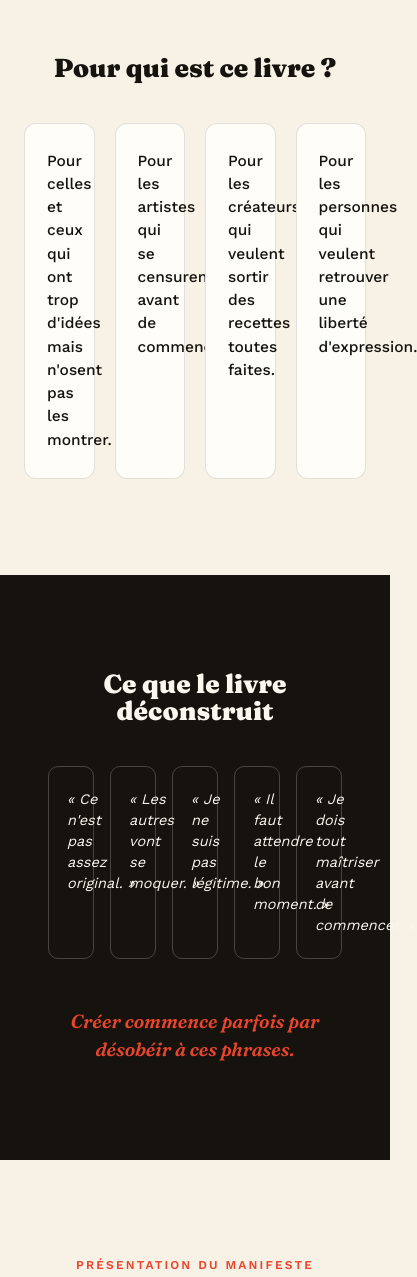
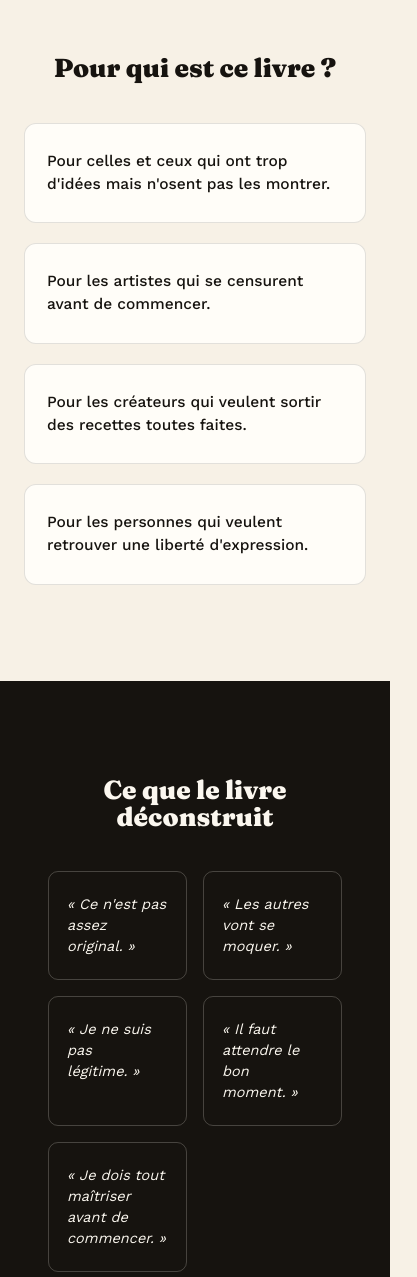
Before and after one commit to cyrilone2021-max/kolaidees-site, a website built with Vite: page projets/oser-la-demence-artistique/index.html in a window 390 px wide. Shown: the part 1680-2957 px from the top of the page, 417 px wide, since content can reach past the window. Built offline with nearby package versions, Linux system fonts and the light colour scheme; no server answers.

Commit message:
fix(css): let mobile media queries apply to the book page grids

```diff
--- a/projets/oser-la-demence-artistique/index.html
+++ b/projets/oser-la-demence-artistique/index.html
@@ -75,7 +75,7 @@
     <!-- POUR QUI -->
     <section class="container" style="padding: 0 24px 96px;">
       <h2 style="font-size: clamp(26px, 3.4vw, 38px); font-weight: 900; text-align: center; margin-bottom: 40px;">Pour qui est ce livre&nbsp;?</h2>
-      <div class="grid-4" style="display: grid; grid-template-columns: repeat(4, minmax(0,1fr)); gap: 20px;">
+      <div class="grid-4" style="display: grid; gap: 20px;">
         <div class="card" style="padding: 26px 22px;"><p style="margin: 0; font-size: 15.5px; line-height: 1.5; font-weight: 500;">Pour celles et ceux qui ont trop d'idées mais n'osent pas les montrer.</p></div>
         <div class="card" style="padding: 26px 22px;"><p style="margin: 0; font-size: 15.5px; line-height: 1.5; font-weight: 500;">Pour les artistes qui se censurent avant de commencer.</p></div>
         <div class="card" style="padding: 26px 22px;"><p style="margin: 0; font-size: 15.5px; line-height: 1.5; font-weight: 500;">Pour les créateurs qui veulent sortir des recettes toutes faites.</p></div>
@@ -87,7 +87,7 @@
     <section style="background: var(--ink); padding: 96px 24px;">
       <div class="container">
         <h2 style="font-size: clamp(26px, 3.4vw, 38px); font-weight: 900; text-align: center; color: var(--cream); margin-bottom: 40px;">Ce que le livre déconstruit</h2>
-        <div class="grid-5" style="display: grid; grid-template-columns: repeat(5, minmax(0,1fr)); gap: 16px;">
+        <div class="grid-5" style="display: grid; gap: 16px;">
           <div style="padding: 22px 18px; border-radius: 10px; border: 1px solid rgba(247,241,230,0.22);"><p style="margin: 0; color: var(--cream); font-style: italic; font-size: 14.5px; line-height: 1.45;">&laquo;&nbsp;Ce n'est pas assez original.&nbsp;&raquo;</p></div>
           <div style="padding: 22px 18px; border-radius: 10px; border: 1px solid rgba(247,241,230,0.22);"><p style="margin: 0; color: var(--cream); font-style: italic; font-size: 14.5px; line-height: 1.45;">&laquo;&nbsp;Les autres vont se moquer.&nbsp;&raquo;</p></div>
           <div style="padding: 22px 18px; border-radius: 10px; border: 1px solid rgba(247,241,230,0.22);"><p style="margin: 0; color: var(--cream); font-style: italic; font-size: 14.5px; line-height: 1.45;">&laquo;&nbsp;Je ne suis pas légitime.&nbsp;&raquo;</p></div>
--- a/src/css/style.css
+++ b/src/css/style.css
@@ -171,6 +171,10 @@ a.lang-switch__item:hover { color: var(--accent); }
 /* --- 3-column grid (e.g. Daring Artistic Madness theme list) ------------ */
 .grid-3 { display: grid; grid-template-columns: repeat(3, minmax(0,1fr)); gap: 16px; }
 
+/* --- 4- and 5-column grids (Oser la démence artistique) ------------------ */
+.grid-4 { grid-template-columns: repeat(4, minmax(0,1fr)); }
+.grid-5 { grid-template-columns: repeat(5, minmax(0,1fr)); }
+
 @media (max-width: 900px) {
   .grid-3 { grid-template-columns: repeat(1, minmax(0,1fr)); }
   .desktop-nav { display: none; }
```
